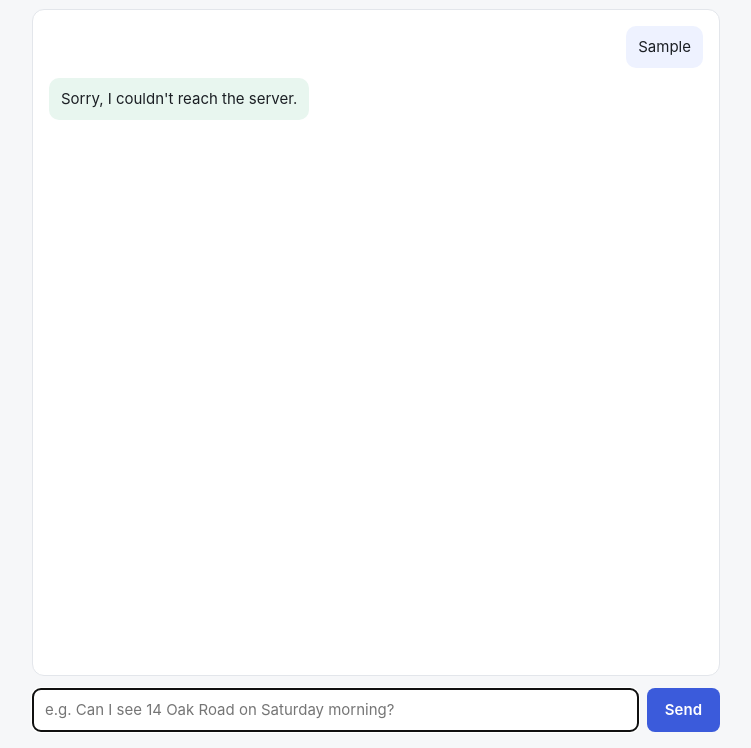
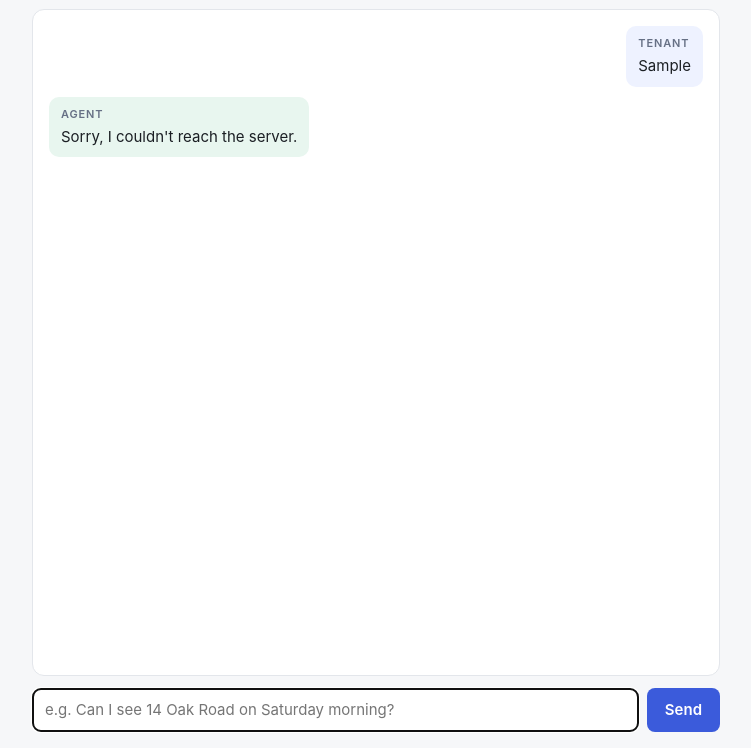
Before and after one commit to Jashoda123-lab-hub/New_Booking_Agent, a plain HTML site: page app/static/index.html in a window 1280 px wide. Both pictures are taken after typing "Sample" into the empty fields and a click on the button "Send". Shown: the part 52-800 px from the top of the page, without its empty margins (264-1015 px from the left). Drawn offline with Linux system fonts and the light colour scheme; no server answers.

Commit message:
Show Tenant and Agent labels on chat messages
Co-Authored-By: Claude Opus 5.5 <noreply@anthropic.com>

```diff
--- a/app/static/index.html
+++ b/app/static/index.html
@@ -21,6 +21,9 @@
   .msg { max-width: 80%; padding: 10px 12px; border-radius: 10px; white-space: pre-wrap; }
   .you { align-self: flex-end; background: var(--you); }
   .agent { align-self: flex-start; background: var(--agent); }
+  .tag { font-size: 11px; font-weight: 600; letter-spacing: .08em; text-transform: uppercase;
+         color: var(--muted); margin-bottom: 3px; }
+  .body { white-space: pre-wrap; }
   .hint { color: var(--muted); margin: auto; text-align: center; }
   form { display: flex; gap: 8px; margin-top: 12px; }
   input { flex: 1; font: inherit; padding: 10px 12px; border: 1px solid var(--border); border-radius: 8px;
@@ -50,10 +53,16 @@ function add(cls, text) {
   document.getElementById("hint")?.remove();
   const div = document.createElement("div");
   div.className = "msg " + cls;
-  div.textContent = text;
+  const tag = document.createElement("div");
+  tag.className = "tag";
+  tag.textContent = cls === "you" ? "Tenant" : "Agent";
+  const body = document.createElement("div");
+  body.className = "body";
+  body.textContent = text;
+  div.append(tag, body);
   log.append(div);
   log.scrollTop = log.scrollHeight;
-  return div;
+  return body;
 }
 
 document.getElementById("form").addEventListener("submit", async (e) => {
```
